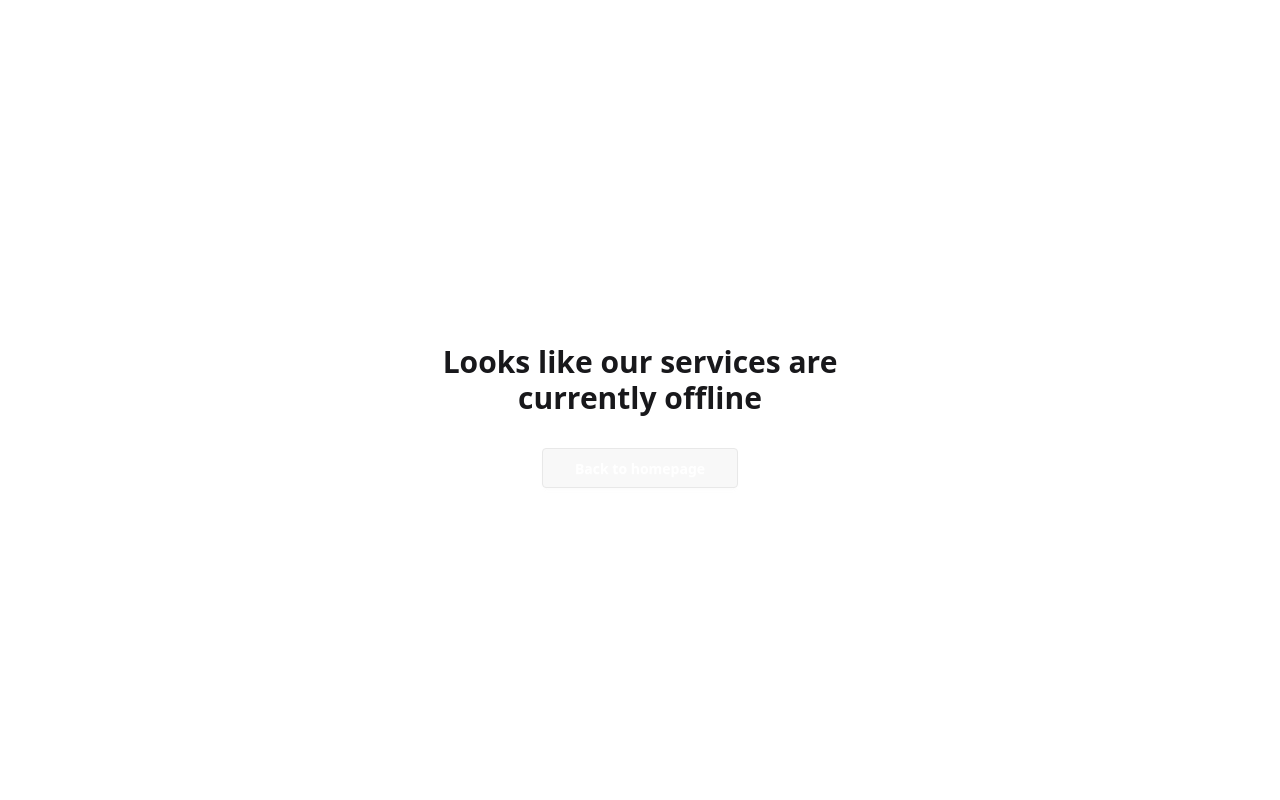
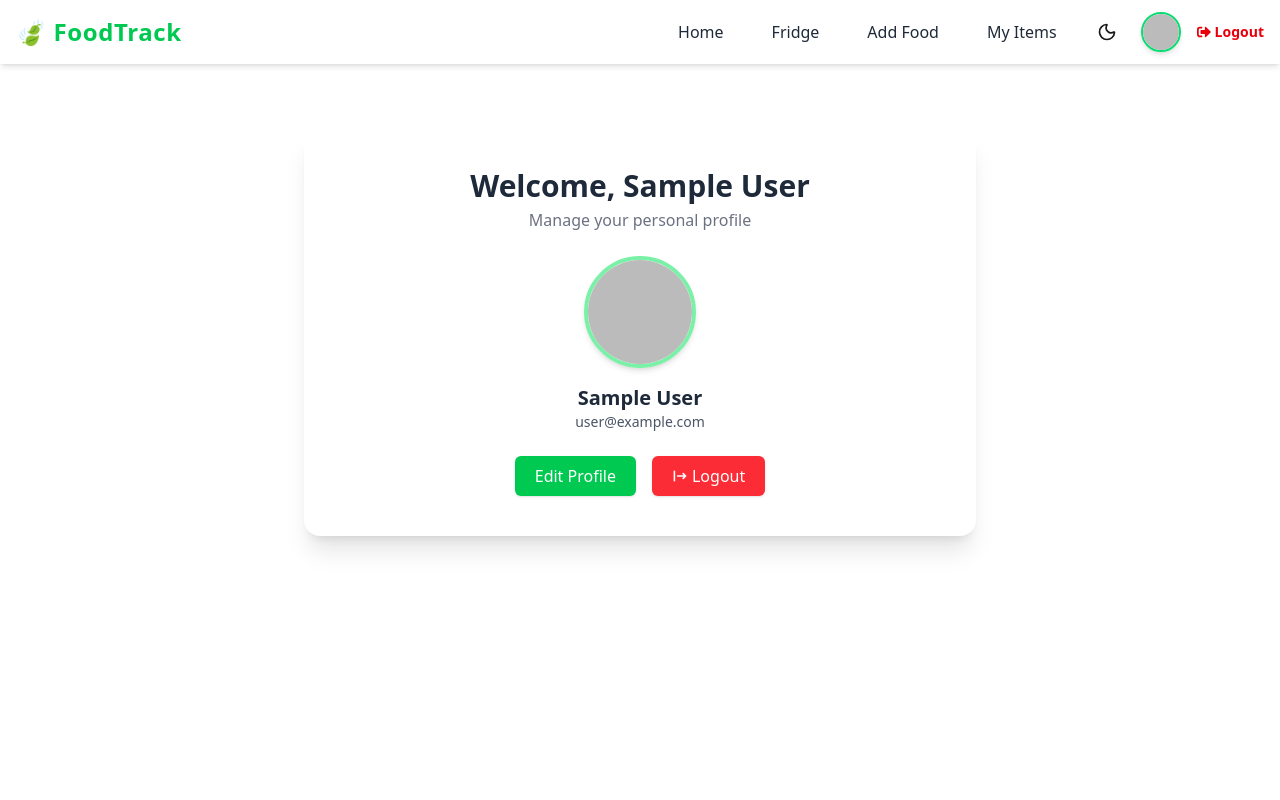
Before and after one commit to tanziamourin/food-expiry-client, a React (Vite) app: page /my-profile in a window 1280 px wide. Shown: the top 800 px of the page. Built offline with nearby package versions, Linux system fonts and the light colour scheme; no server answers; sample sign-in values are in the browser's storage.

Commit message:
add my profile page

```diff
--- a/src/components/Navbar.jsx
+++ b/src/components/Navbar.jsx
@@ -89,7 +89,7 @@ const Navbar = () => {
           <ThemeToggle />
           {user && (
             <>
-              <div className="relative group">
+              <NavLink to={'my-profile'} className="relative group">
                 <img
                   src={user.photoURL || "/default-avatar.png"}
                   alt="User"
@@ -98,7 +98,7 @@ const Navbar = () => {
                 <div className="absolute top-full left-1/2 transform -translate-x-1/2 mt-1 hidden group-hover:block text-sm bg-gray-800 text-white px-3 py-1 rounded shadow-lg transition duration-300">
                   {user.displayName}
                 </div>
-              </div>
+              </NavLink>
               <button
                 onClick={handleLogout}
                 className="text-sm text-red-600 hover:text-red-800 flex items-center gap-1 font-semibold"
--- /dev/null
+++ b/src/pages/private/MyProfile.jsx
@@ -0,0 +1,172 @@
+import React, { useContext, useEffect, useState } from "react";
+import { Link, useNavigate } from "react-router-dom";
+import { updateProfile } from "firebase/auth";
+import { HiLogout } from "react-icons/hi";
+import toast from "react-hot-toast";
+import { AuthContext } from "../../contexts/AuthContext";
+import { auth } from "../../firebase.config";
+
+const MyProfile = () => {
+  useEffect(() => {
+    document.title = "My Profile | FoodTrack";
+  }, []);
+
+  const { user, logout, refreshUser } = useContext(AuthContext);
+  const [isEditing, setIsEditing] = useState(false);
+  const [name, setName] = useState(user?.displayName || "");
+  const [photoURL, setPhotoURL] = useState(user?.photoURL || "");
+  const [errors, setErrors] = useState({}); // validation errors
+  const navigate = useNavigate();
+
+  const validateForm = () => {
+    const errs = {};
+    if (!name.trim()) errs.name = "Name is required.";
+    if (!photoURL.trim()) errs.photoURL = "Photo URL is required.";
+    setErrors(errs);
+    return Object.keys(errs).length === 0;
+  };
+
+  const handleUpdateProfile = async (e) => {
+    e.preventDefault();
+    if (!validateForm()) return;
+
+    try {
+      await updateProfile(auth.currentUser, {
+        displayName: name,
+        photoURL: photoURL,
+      });
+      toast.success("Profile updated successfully!");
+      setIsEditing(false);
+      refreshUser();
+    } catch (error) {
+      toast.error("Error updating profile: " + error.message);
+    }
+  };
+
+  const handleLogout = async () => {
+    try {
+      await logout();
+      toast.success("Logged out successfully");
+      navigate("/login");
+    } catch (error) {
+      toast.error("Error logging out: " + error.message);
+    }
+  };
+
+  if (!user) {
+    return (
+      <div className="max-w-md mx-auto mt-20 p-6 bg-white dark:bg-gray-800 shadow-lg rounded-lg text-center">
+        <p className="text-base">Please log in to view your profile.</p>
+        <Link to="/login" className="mt-4 inline-block text-pink-600 hover:underline">
+          Go to Login
+        </Link>
+      </div>
+    );
+  }
+
+  return (
+    <div className="max-w-2xl mx-auto mt-16 bg-white dark:bg-gray-900 p-10 shadow-xl rounded-2xl transition duration-300">
+      {/* Header */}
+      <div className="text-center mb-6">
+        <h2 className="text-3xl font-bold text-gray-800 dark:text-white transition">
+          Welcome, {user.displayName || "User"}
+        </h2>
+        <p className="text-gray-500 dark:text-gray-400 mt-1">Manage your personal profile</p>
+      </div>
+
+      {/* Profile */}
+      <div className="flex flex-col items-center">
+        <img
+          src={user.photoURL || "/default-user.png"}
+          alt="Profile"
+          className="w-28 h-28 rounded-full border-4 border-green-300 shadow-md object-cover transition duration-300"
+        />
+
+        {!isEditing ? (
+          <>
+            <h3 className="mt-4 text-xl font-semibold text-gray-800 dark:text-white">
+              {user.displayName || "No Name"}
+            </h3>
+            <p className="text-gray-600 dark:text-gray-300 text-sm">{user.email}</p>
+
+            <div className="flex gap-4 mt-6">
+              <button
+                onClick={() => setIsEditing(true)}
+                className="px-5 py-2 bg-green-500 hover:bg-green-800 text-white rounded-md shadow transition-all duration-200"
+              >
+                Edit Profile
+              </button>
+              <button
+                onClick={handleLogout}
+                className="px-5 py-2 bg-red-500 hover:bg-red-600 text-white rounded-md shadow flex items-center gap-1 transition-all duration-200"
+              >
+                <HiLogout /> Logout
+              </button>
+            </div>
+          </>
+        ) : (
+          <form
+            onSubmit={handleUpdateProfile}
+            className="w-full mt-6 bg-gray-50 dark:bg-gray-800 p-6 rounded-lg space-y-5 transition-all duration-300"
+          >
+            {/* Name Field */}
+            <div>
+              <label className="block text-sm font-medium text-gray-700 dark:text-gray-300 mb-1">
+                Name
+              </label>
+              <input
+                type="text"
+                value={name}
+                onChange={(e) => setName(e.target.value)}
+                className={`w-full px-4 py-2 border rounded-md focus:outline-none focus:ring-2 ${
+                  errors.name ? "border-red-500" : "focus:ring-pink-400"
+                } transition`}
+              />
+              {errors.name && <p className="text-red-500 text-xs mt-1">{errors.name}</p>}
+            </div>
+
+            {/* Photo URL Field */}
+            <div>
+              <label className="block text-sm font-medium text-gray-700 dark:text-gray-300 mb-1">
+                Photo URL
+              </label>
+              <input
+                type="text"
+                value={photoURL}
+                onChange={(e) => setPhotoURL(e.target.value)}
+                className={`w-full px-4 py-2 border rounded-md focus:outline-none focus:ring-2 ${
+                  errors.photoURL ? "border-yellow-200" : "focus:ring-green-400"
+                } transition`}
+              />
+              {errors.photoURL && (
+                <p className="text-red-500 text-xs mt-1">{errors.photoURL}</p>
+              )}
+            </div>
+
+            {/* Action Buttons */}
+            <div className="flex justify-between">
+              <button
+                type="submit"
+                className="px-4 py-2 bg-green-600 hover:bg-green-700 text-white rounded shadow transition"
+              >
+                Save Changes
+              </button>
+              <button
+                type="button"
+                onClick={() => {
+                  setIsEditing(false);
+                  setErrors({});
+                }}
+                className="px-4 py-2 bg-gray-300 hover:bg-gray-400 text-gray-800 rounded shadow transition"
+              >
+                Cancel
+              </button>
+            </div>
+          </form>
+        )}
+      </div>
+    </div>
+  );
+};
+
+export default MyProfile;
--- a/src/routes/Routes.jsx
+++ b/src/routes/Routes.jsx
@@ -12,6 +12,7 @@ import MyItems from "../pages/private/MyItems";
 import PrivateRoute from "./PrivateRoute";
 import Fridge from "../pages/Fridge";
 import FoodDetails from "../pages/private/FoodDetails";
+import MyProfile from "../pages/private/MyProfile";
 // import PrivateRoute from "../components/PrivateRoute";
 
 const router = createBrowserRouter([
@@ -60,6 +61,14 @@ const router = createBrowserRouter([
           </PrivateRoute>
         ),
       },
+        {
+        path : '/my-profile',
+        element : (
+          <PrivateRoute>
+            <MyProfile></MyProfile>
+          </PrivateRoute>
+        )
+      }
     ],
   },
 ]);
```
